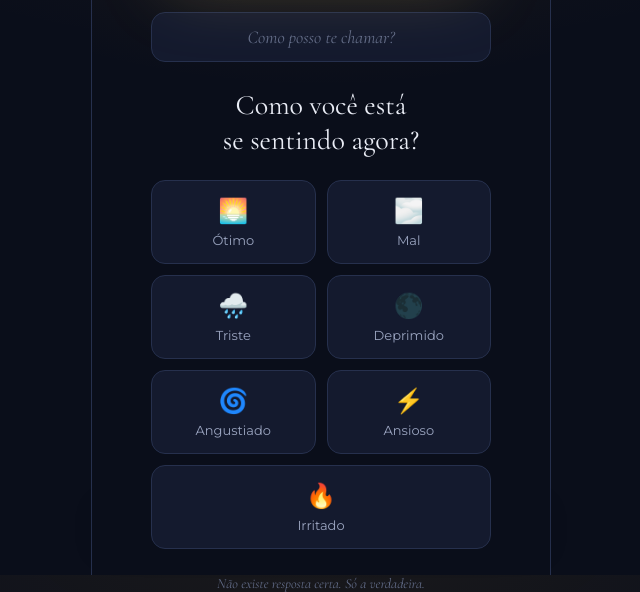
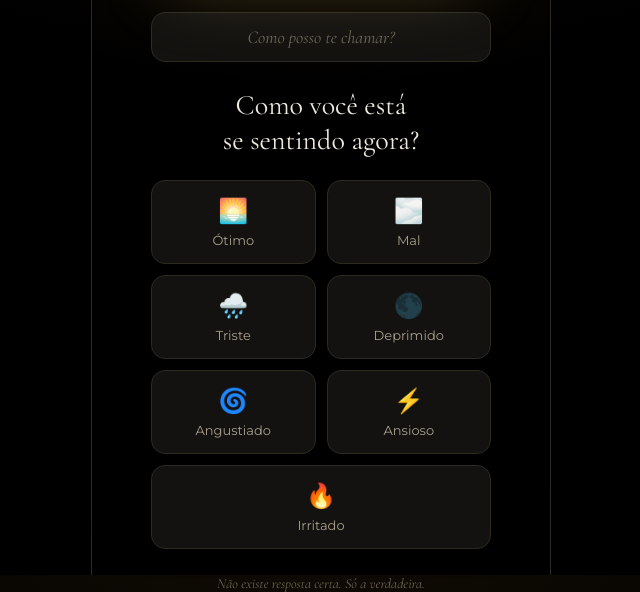
Before and after one commit to rodrigoamerico2019-ui/METODOLUMEN, a website: page public/index.html in a window 1280 px wide. Shown: the part 225-817 px from the top of the page, without its empty margins (319-959 px from the left). Drawn offline with nearby package versions, Linux system fonts and the light colour scheme.

Commit message:
Paleta preta pura sem azul, para harmonizar com o logo dourado

```diff
--- a/public/index.html
+++ b/public/index.html
@@ -9,17 +9,17 @@
   @import url('https://fonts.googleapis.com/css2?family=Cinzel:wght@400;500;600&family=Cormorant+Garamond:ital,wght@0,400;0,500;0,600;1,400;1,500&family=Montserrat:wght@300;400;500;600&display=swap');
 
   :root {
-    --bg:        #0a0e1a;
-    --bg-2:      #0f1424;
-    --panel:     #141a2e;
-    --panel-2:   #1a2138;
-    --line:      #26304d;
+    --bg:        #000000;
+    --bg-2:      #0a0908;
+    --panel:     #131210;
+    --panel-2:   #1c1a16;
+    --line:      #2e2a22;
     --gold-1:    #B8862A;
     --gold-2:    #E8C76A;
     --gold-soft: #d4a94a;
-    --ink:       #e9ecf5;
-    --ink-dim:   #9aa4bf;
-    --ink-faint: #626c88;
+    --ink:       #efe9dd;
+    --ink-dim:   #a89f8d;
+    --ink-faint: #6d6656;
     --danger:    #e26d6d;
     --danger-bg: #2a1518;
     --gold-grad: linear-gradient(135deg, #B8862A 0%, #E8C76A 55%, #B8862A 100%);
@@ -63,7 +63,7 @@
     box-shadow: 0 0 18px rgba(232,199,106,0.35);
     flex: 0 0 auto;
   }
-  .brandmark span { font-family:'Cinzel'; font-weight:600; color:#0a0e1a; font-size:16px; }
+  .brandmark span { font-family:'Cinzel'; font-weight:600; color:#100d08; font-size:16px; }
   .brand-txt h1 { font-family:'Cinzel'; font-weight:500; font-size:16px; letter-spacing:3px; color:var(--ink); }
   .brand-txt p  { font-family:'Cormorant Garamond'; font-style:italic; font-size:13px; color:var(--gold-soft); margin-top:1px; }
   .topbar .spacer { flex:1; }
@@ -94,11 +94,11 @@
   .msg { display:flex; margin-bottom:14px; gap:9px; align-items:flex-end; }
   .msg.user { flex-direction:row-reverse; }
   .avatar { width:28px; height:28px; border-radius:50%; flex:0 0 auto; display:grid; place-items:center; font-size:11px; }
-  .avatar.lumen { background:var(--gold-grad); color:#0a0e1a; font-family:'Cinzel'; font-weight:600; box-shadow:0 0 12px rgba(232,199,106,0.3); }
+  .avatar.lumen { background:var(--gold-grad); color:#100d08; font-family:'Cinzel'; font-weight:600; box-shadow:0 0 12px rgba(232,199,106,0.3); }
   .avatar.me { background:var(--panel-2); border:1px solid var(--line); color:var(--ink-dim); }
   .bubble { max-width:78%; padding:11px 14px; border-radius:16px; font-size:14px; line-height:1.55; }
   .bubble.lumen { background:var(--panel); border:1px solid var(--line); border-bottom-left-radius:5px; color:var(--ink); }
-  .bubble.me { background:var(--gold-grad); color:#12151f; border-bottom-right-radius:5px; font-weight:500; }
+  .bubble.me { background:var(--gold-grad); color:#17130c; border-bottom-right-radius:5px; font-weight:500; }
   .bubble.lumen em { color:var(--gold-2); font-style:italic; font-family:'Cormorant Garamond'; font-size:15px; }
 
   .typing { display:flex; gap:4px; padding:4px 2px; }
@@ -129,7 +129,7 @@
     color:var(--ink); font-family:'Montserrat'; font-size:14px; padding:11px 14px; max-height:110px; line-height:1.4;
   }
   .composer textarea:focus { outline:none; border-color:var(--gold-soft); }
-  .send-btn { width:42px; height:42px; border-radius:50%; border:none; background:var(--gold-grad); color:#0a0e1a;
+  .send-btn { width:42px; height:42px; border-radius:50%; border:none; background:var(--gold-grad); color:#100d08;
     font-size:18px; cursor:pointer; flex:0 0 auto; display:grid; place-items:center; transition:transform .15s; }
   .send-btn:active { transform:scale(.9); }
   .send-btn:disabled { opacity:.4; cursor:default; }
@@ -203,7 +203,7 @@
     color:var(--ink); font-family:'Montserrat'; font-size:14px; padding:12px 14px; }
   .field input:focus { outline:none; border-color:var(--gold-soft); }
   .field .help { font-size:11px; color:var(--ink-faint); margin-top:6px; line-height:1.5; }
-  .save-btn { width:100%; background:var(--gold-grad); color:#0a0e1a; border:none; border-radius:12px;
+  .save-btn { width:100%; background:var(--gold-grad); color:#100d08; border:none; border-radius:12px;
     padding:13px; font-family:'Montserrat'; font-weight:600; font-size:13px; letter-spacing:1px; cursor:pointer; margin-top:4px; }
 
   .info-box { background:var(--danger-bg); border:1px solid #3a2028; border-radius:12px; padding:14px; font-size:12px;
```
